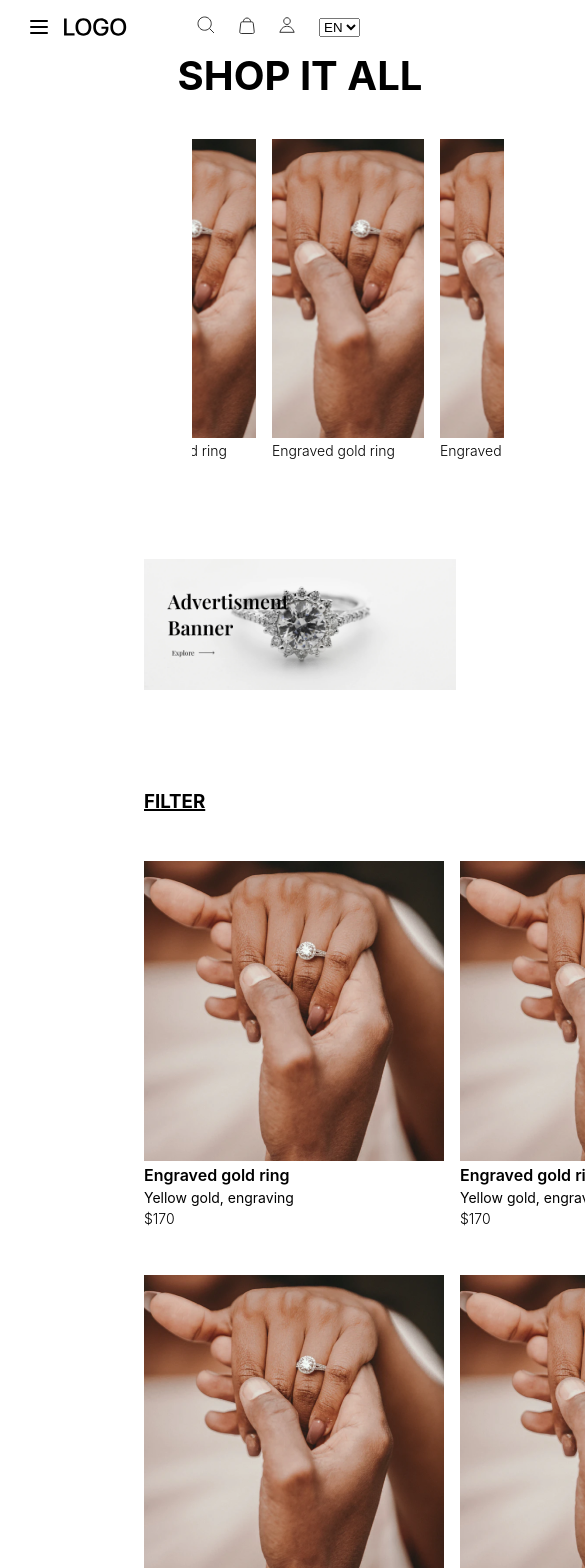
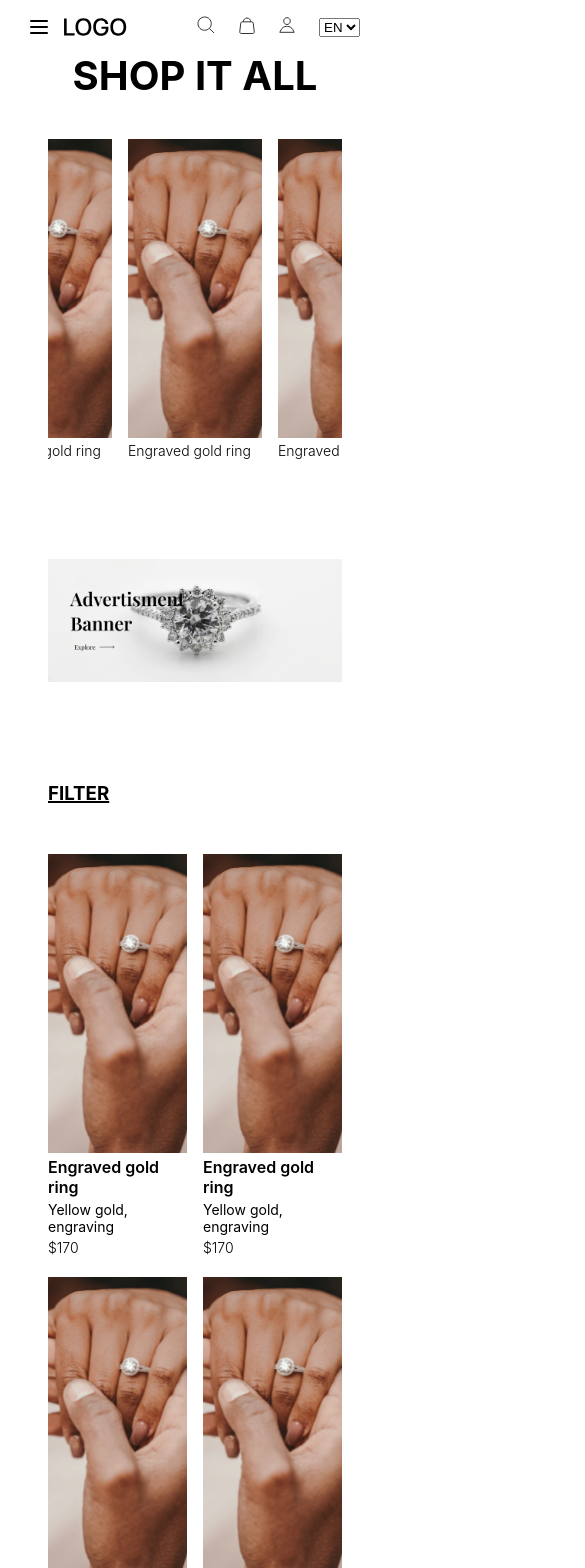
Before and after one commit to KIKVA03/Jewelery-collection, a React (Create React App) app: page /shop in a window 390 px wide. Shown: the top 1568 px of the page, 585 px wide, since content can reach past the window. Built offline with nearby package versions, Linux system fonts and the light colour scheme.

Commit message:
feat: responsive ShopPage

```diff
--- a/src/components/HomePageComponents/JewelryCard.jsx
+++ b/src/components/HomePageComponents/JewelryCard.jsx
@@ -21,7 +21,7 @@ const Container = styled.div`
 
     img {
         height: 300px;
-        aspect-ratio: 1 / 1;
+        width: 100%;
         object-fit: cover;
         object-position: center;
     }
--- a/src/components/ShopPageComponents/Filter.jsx
+++ b/src/components/ShopPageComponents/Filter.jsx
@@ -76,4 +76,27 @@ const Container = styled.div`
             background-color: transparent;
         }
     }
+    @media (max-width: 1030px) {
+        .cardsWrapper {
+            width: 100%;
+            display: grid;
+            grid-template-columns: repeat(3, 33%);
+            grid-column-gap: 16px;
+            grid-row-gap: 48px;
+            justify-content: center;
+        }
+    }
+    @media (max-width: 750px) {
+        .cardsWrapper {
+            width: 100%;
+            display: grid;
+            grid-template-columns: repeat(2, 1fr);
+            grid-column-gap: 16px;
+            grid-row-gap: 20px;
+            justify-content: center;
+
+            img {
+            }
+        }
+    }
 `;
--- a/src/components/ShopPageComponents/MoreWaysToBrows.jsx
+++ b/src/components/ShopPageComponents/MoreWaysToBrows.jsx
@@ -24,12 +24,11 @@ export default MoreWaysToBrows;
 
 const Component = styled.div`
     height: 100%;
-    padding: 0 80px 32px 80px;
+    padding: 0 80px;
     display: flex;
     flex-direction: column;
     gap: 40px;
     h3 {
-        margin-top: 52px;
         font-weight: 500;
         font-size: 18px;
         line-height: 21px;
--- a/src/components/ShopPageComponents/ShopItAll.jsx
+++ b/src/components/ShopPageComponents/ShopItAll.jsx
@@ -81,5 +81,9 @@ const Component = styled.div`
         h1 {
             text-align: center;
         }
+        .scrollJewelryWrapper {
+            margin-right: 0;
+            width: 100%;
+        }
     }
 `;
--- a/src/pages/ShopPage.jsx
+++ b/src/pages/ShopPage.jsx
@@ -61,6 +61,7 @@ export default ShopPage;
 const Component = styled.div`
     display: flex;
     flex-direction: column;
+    gap: 40px;
 
     .motherDiv {
         padding: 0 48px;
@@ -90,10 +91,9 @@ const Component = styled.div`
     }
 
     .greenSection {
-        margin-top: 40px;
-        padding: 32px 0;
         height: 100%;
         width: 100%;
+        padding: 32px 0;
         background: #9fd6c9;
         display: flex;
         align-items: center;
@@ -113,11 +113,15 @@ const Component = styled.div`
     }
 
     @media (max-width: 1030px) {
-        .contentWrapper {
-            margin-left: 48px;
+        .motherDiv {
+            justify-content: center;
 
-            .img {
-                padding-right: 0;
+            .categoriseWrapper {
+                display: none;
+            }
+            .contentWrapper {
+                width: 100%;
+                justify-content: center;
             }
         }
     }
```
